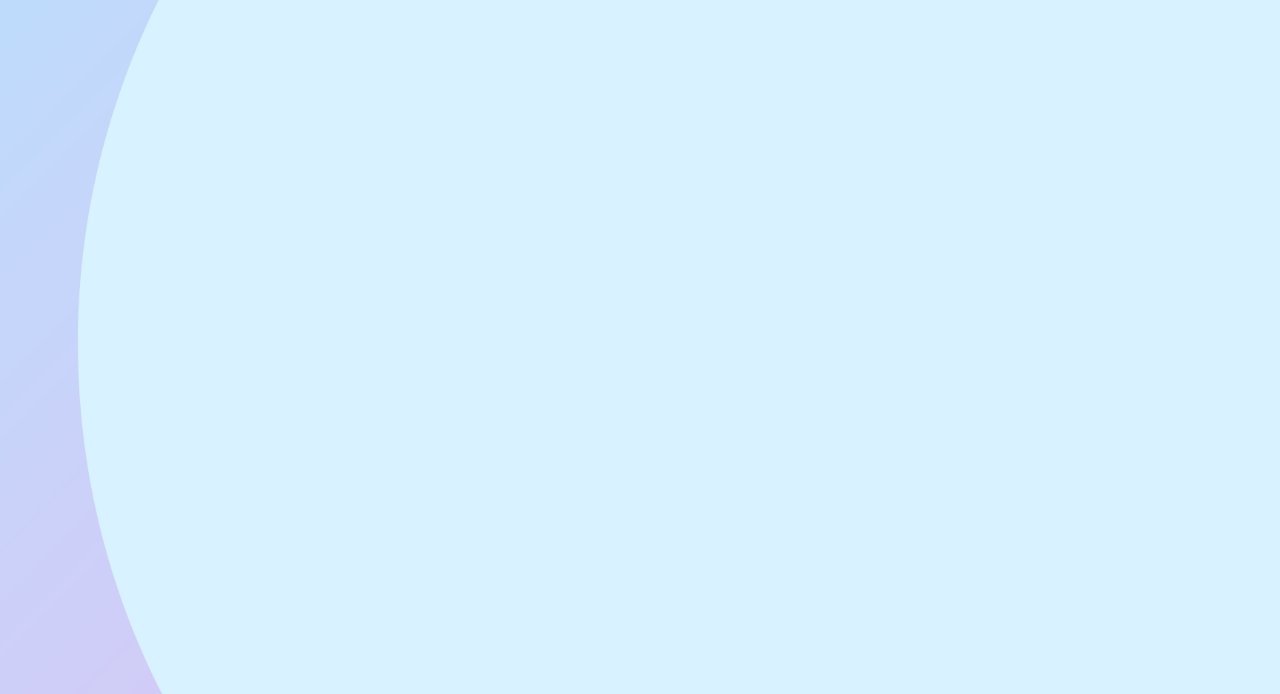
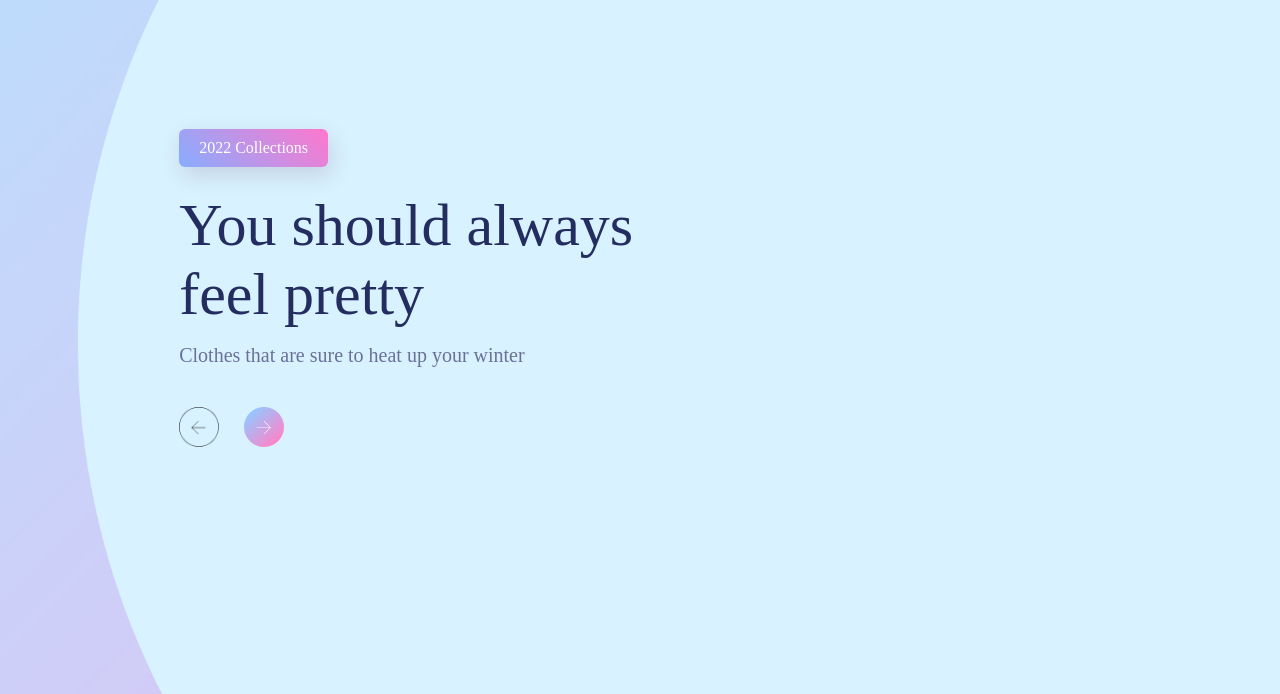
Before and after one commit to mittell/site-urban-fashion, a website: page src/index.html in a window 1280 px wide. Shown: the part 106-800 px from the top of the page. Drawn offline with Linux system fonts and the light colour scheme.

Commit message:
feat: added main content

```diff
--- a/src/index.html
+++ b/src/index.html
@@ -23,6 +23,15 @@
 				</nav>
 				<img src="./img/cart.png" class="cart" />
 			</div>
+			<div class="content">
+				<a href="#" class="btn">2022 Collections</a>
+				<h1>You should always<br />feel pretty</h1>
+				<p>Clothes that are sure to heat up your winter</p>
+				<div class="arrow-icons">
+					<img src="./img/back-arrow.png" />
+					<img src="./img/next-arrow.png" />
+				</div>
+			</div>
 		</div>
 	</body>
 </html>
--- a/src/styles.css
+++ b/src/styles.css
@@ -48,3 +48,43 @@ nav ul li a {
 	text-decoration: none;
 	color: #333;
 }
+
+.content {
+	margin-left: 10%;
+	margin-top: 10%;
+}
+
+.content h1 {
+	font-size: 60px;
+	font-weight: 100;
+	margin-top: 24px;
+	margin-bottom: 15px;
+	color: #232d60;
+}
+
+.content p {
+	font-size: 20px;
+	color: #6a7199;
+}
+
+.content .btn {
+	display: inline-block;
+	background: linear-gradient(45deg, #87adfe, #ff77cd);
+	border-radius: 6px;
+	padding: 10px 20px;
+	box-sizing: border-box;
+	text-decoration: none;
+	color: #fff;
+	box-shadow: 3px 8px 22px rgba(94, 28, 68, 0.15);
+}
+
+.arrow-icons {
+	margin-top: 40px;
+	display: flex;
+}
+
+.arrow-icons img {
+	width: 40px;
+	margin-right: 25px;
+	cursor: pointer;
+}
```
